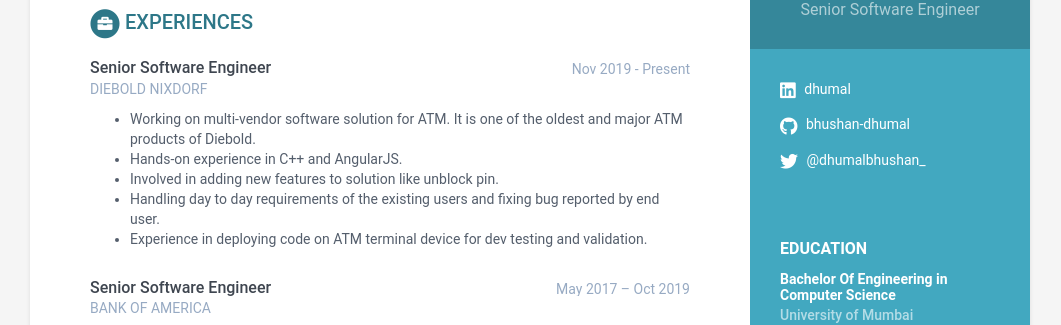
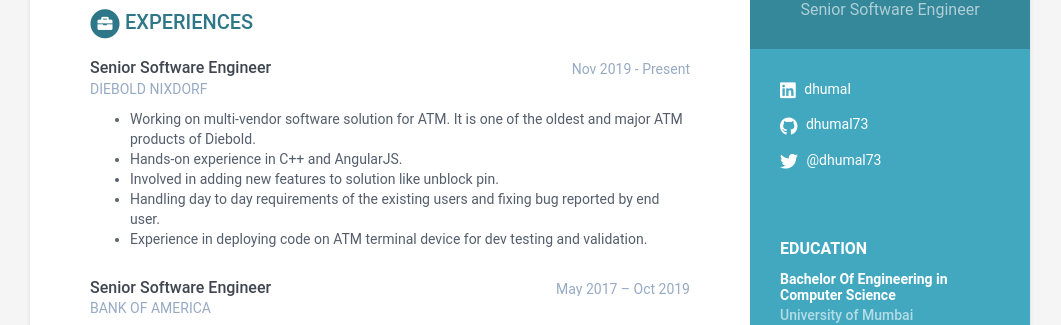
Before and after one commit to bhushan-dhumal/bhushan-dhumal.github.io, a Jekyll site: the page built from index.html, in a window 1280 px wide. Shown: the part 254-579 px from the top of the page, without its empty margins (110-1171 px from the left). Built offline with Jekyll 4.4.1, drawn with Linux system fonts in a browser that asks for light colours.

Commit message:
Update data.yml

```diff
--- a/_data/data.yml
+++ b/_data/data.yml
@@ -17,11 +17,11 @@ sidebar:
     website: # blog.webjeda.com #do not add http://
     linkedin: dhumal
     xing: # alandoe
-    github: bhushan-dhumal
+    github: dhumal73
     telegram: # add your nickname without '@' sign
     gitlab:
     bitbucket:
-    twitter: '@dhumalbhushan_'
+    twitter: '@dhumal73'
     stack-overflow: # Number/Username, e.g. 123456/alandoe
     codewars:
     goodreads: # Number-Username, e.g. 123456-alandoe
```
